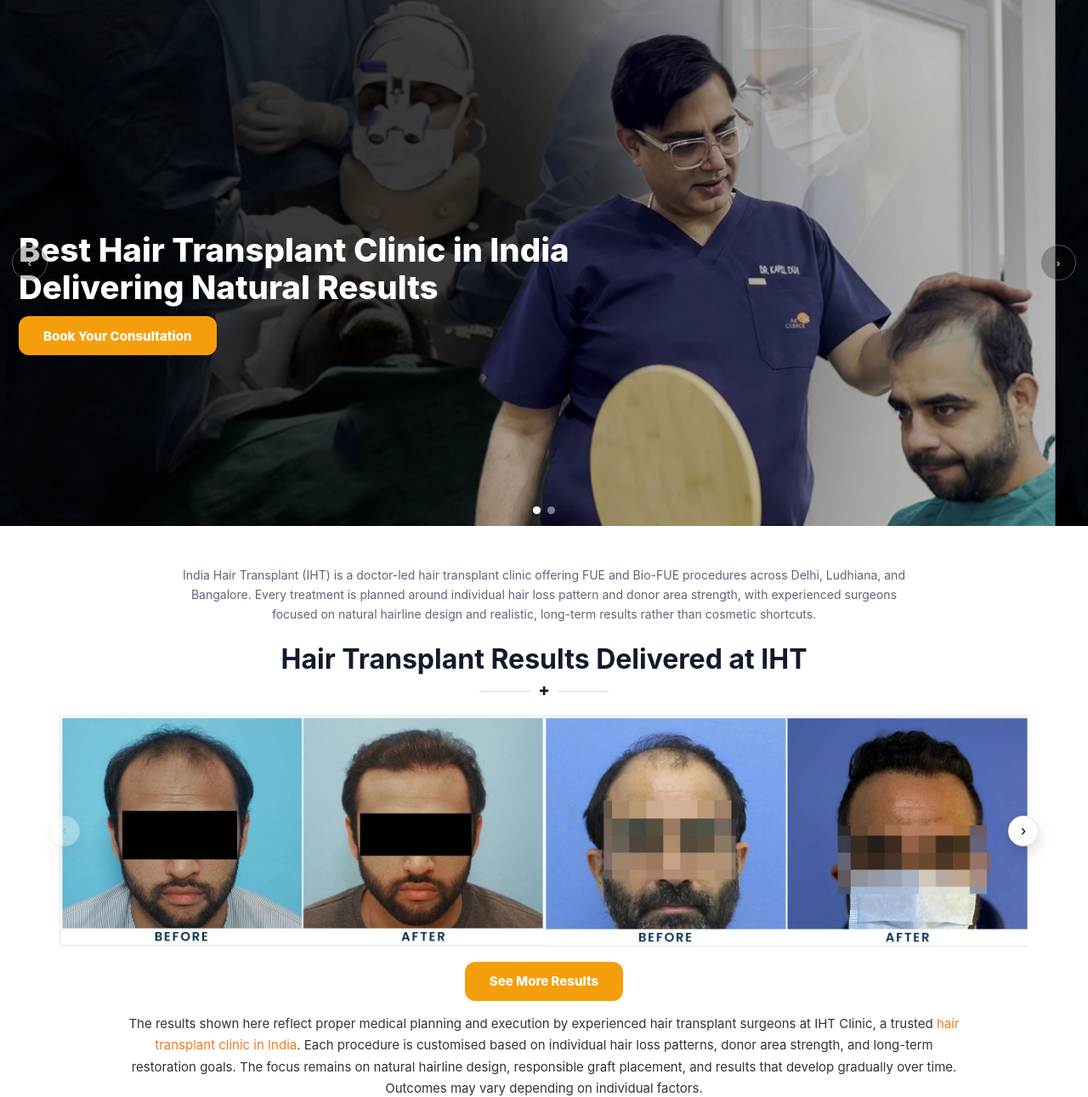
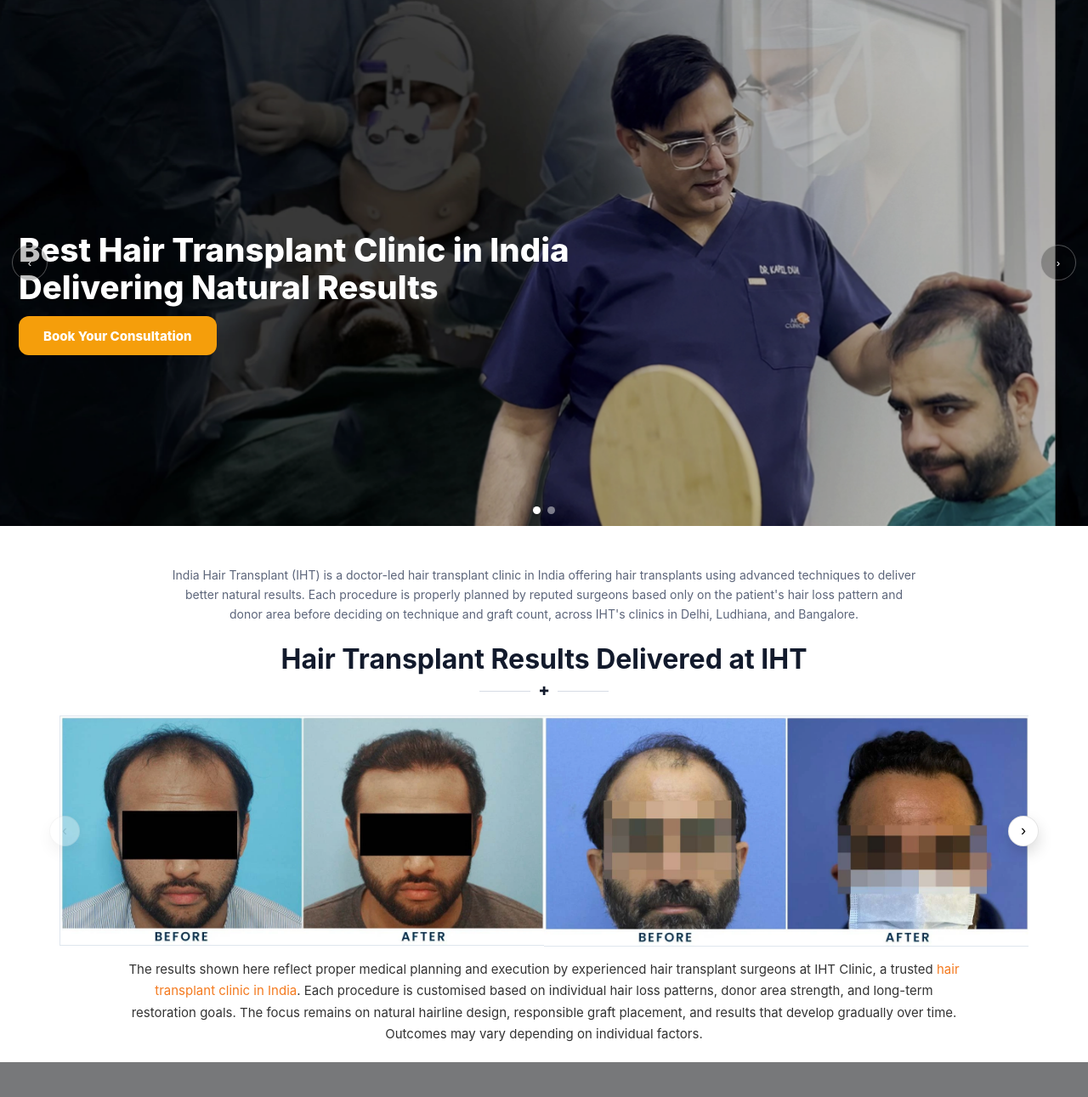
Before and after one commit to baledeen-akclinics/indiahairtransplant.com, a CodeIgniter 4 app: the page made by app/Views/index.php in a window 1280 px wide. Shown: the part 122-1413 px from the top of the page at 85% size. Run offline with PHP 8.4 and a stand-in for CodeIgniter, Linux system fonts and the light colour scheme; the template is opened without the code that fills it, so the values that code supplies are empty; some libraries are stand-ins or nearby versions.

Commit message:
Homepage: approved copy and CTA updates, credentials fix
- Replace intro paragraph above results section with approved
  wording (clinic description + locations).
- Comment out "See More Results" button: no results/gallery page
  exists yet to link it to. Re-enable once that page is built.
- Swap CTA-strip button from a tel: call link to the shared
  consultation popup trigger, and drop the arrow emoji from the
  adjacent text, for consistency with the popup used elsewhere
  on the page (and its existing UTM/attribution tracking).
- Fix Founder-section credentials bullet: replace vague "Active
  member of leading International Hair Restoration Societies"
  with the specific societies already named elsewhere on this
  same page (ISHRS, AAHRS, AHRS), removing the now-redundant
  separate AHRS line.

Co-Authored-By: Claude Sonnet 5 <noreply@anthropic.com>
Claude-Session: https://claude.ai/code/session_01DmMy8XrMS9bZ9iNbv8azhN

```diff
--- a/app/Views/index.php
+++ b/app/Views/index.php
@@ -49,7 +49,7 @@
 <section class="results-section" aria-labelledby="resultsHeading">
   <div class="container">
     <p class="why-intro">
-      India Hair Transplant (IHT) is a doctor-led hair transplant clinic offering FUE and Bio-FUE procedures across Delhi, Ludhiana, and Bangalore. Every treatment is planned around individual hair loss pattern and donor area strength, with experienced surgeons focused on natural hairline design and realistic, long-term results rather than cosmetic shortcuts.
+      India Hair Transplant (IHT) is a doctor-led hair transplant clinic in India offering hair transplants using advanced techniques to deliver better natural results. Each procedure is properly planned by reputed surgeons based only on the patient's hair loss pattern and donor area before deciding on technique and graft count, across IHT's clinics in Delhi, Ludhiana, and Bangalore.
     </p>
     <h2 id="resultsHeading" class="results-title">Hair Transplant Results Delivered at IHT</h2>
 
@@ -96,9 +96,11 @@
       <button class="rc-arrow rc-next" aria-label="Next results" type="button">›</button>
     </div>
 
-    <div class="results-cta">
+    <!-- "See More Results" button commented out: no results/gallery page exists yet to link to.
+         Re-enable once that page is built, with its real URL in place of #results. -->
+    <!-- <div class="results-cta">
       <a class="results-button" href="#results">See More Results</a>
-    </div>
+    </div> -->
 
     <p class="results-text">
       The results shown here reflect proper medical planning and execution by experienced hair transplant surgeons at IHT Clinic, a trusted <a href="<?= base_url('hair-transplant') ?>">hair transplant clinic in India</a>. Each procedure is customised based on individual hair loss patterns, donor area strength, and long-term restoration goals. The focus remains on natural hairline design, responsible graft placement, and results that develop gradually over time. Outcomes may vary depending on individual factors.
@@ -228,9 +230,9 @@
     <section class="iht-cta-strip">
       <div class="container iht-cta-wrap">
         <p class="iht-cta-text">
-          👉 Looking for the best hair transplant clinic in India? Call now to book a free consultation with our experienced team.
+          Looking for the best hair transplant clinic in India? Book a free consultation with our experienced team.
         </p>
-        <a href="tel:+918699003797" class="iht-cta-btn">Call +91 86990 03797</a>
+        <a href="#" data-popup="consult" class="iht-cta-btn" role="button">Book a Free Consultation</a>
       </div>
     </section>
 
@@ -278,8 +280,7 @@
         <ul class="feature-list">
           <li>20+ Years of Surgical Experience</li>
           <li>10,000+ Successful Hair Transplants</li>
-          <li>Former President – AHRS India</li>
-          <li>Active member of leading International Hair Restoration Societies</li>
+          <li>Past President, ISHRS (USA) and AAHRS (Asia); Former President, AHRS (India)</li>
           <li>Trusted by patients, professionals, and public figures</li>
         </ul>
 
```
